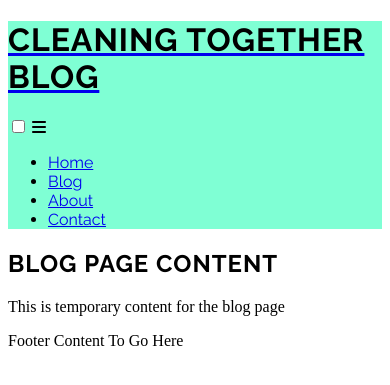
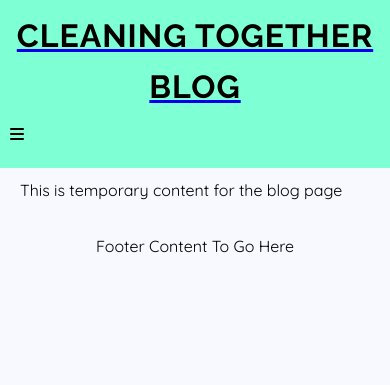
Before and after one commit to TonichaB/cleaning-blog, a Django app: page /blog/ in a window 390 px wide. Shown: the top 385 px of the page. Run offline with Django 4.2, Linux system fonts and the light colour scheme; some libraries are stand-ins or nearby versions.

Commit message:
style: initial css styling - configure settings to connect to the css stylesheet - add intial styling for base.html header and nav bar

```diff
--- a/cleaning_blog/settings.py
+++ b/cleaning_blog/settings.py
@@ -19,6 +19,8 @@ if os.path.isfile('env.py'):
 # Build paths inside the project like this: BASE_DIR / 'subdir'.
 BASE_DIR = Path(__file__).resolve().parent.parent
 TEMPLATES_DIR = os.path.join(BASE_DIR, 'templates')
+STATICFILES_DIRS = [os.path.join(BASE_DIR, 'static')]
+STATIC_ROOT = os.path.join(BASE_DIR, 'staticfiles')
 
 # Quick-start development settings - unsuitable for production
 # See https://docs.djangoproject.com/en/4.2/howto/deployment/checklist/
@@ -123,7 +125,7 @@ USE_TZ = True
 # Static files (CSS, JavaScript, Images)
 # https://docs.djangoproject.com/en/4.2/howto/static-files/
 
-STATIC_URL = 'static/'
+STATIC_URL = '/static/'
 
 # Default primary key field type
 # https://docs.djangoproject.com/en/4.2/ref/settings/#default-auto-field
--- a/cleaning_blog/urls.py
+++ b/cleaning_blog/urls.py
@@ -20,6 +20,8 @@ from core.views import home, about, contact
 from blog.views import blog
 from comments.views import my_comments
 from users.views import my_users
+from django.conf import settings
+from django.conf.urls.static import static
 
 urlpatterns = [
     path('admin/', admin.site.urls),
@@ -29,4 +31,4 @@ urlpatterns = [
     path('blog/', blog, name='blog'), # Blog Page
     path('comments/', my_comments, name='comments'),
     path('users/', my_users, name='users'),
-]
+] + static(settings.STATIC_URL, document_root=settings.STATICFILES_DIRS[0])
--- a/static/css/style.css
+++ b/static/css/style.css
@@ -1,3 +1,9 @@
+/* Wildcard Selector to override default styles */
+* {
+    padding: 0;
+    margin: 0;
+    box-sizing: border-box;
+}
 
 /* General Styling */
 
@@ -11,18 +17,115 @@ h1, h2, h3 {
 header {
     background-color: #7fffd4;
     font-family: "Raleway", system-ui;
+    padding: 10px 0;
+    position: fixed;
+    width: 100%;
+    top: 0;
+    left: 0;
+    z-index: 1000;
+}
+
+header h1 {
+    margin: 0;
+    text-align: center;
+}
+
+#logo {
+    font-family: "Raleway", system-ui;
+    font-weight: 700;
+}
+
+body {
+    font-family: 'Quicksand', sans-serif;
+    line-height: 1.6;
+    background-color: #f8f8ff;
+    padding-top: 60px; /* Create space for fixed header */
+}
+
+main {
+    padding: 20px;
+    margin-top: 60px;
+    border-radius: 8px;
+}
+
+footer {
+    padding: 10px 0;
+    text-align: center;
+    position: relative;
+    bottom: 0;
+    width: 100%;
 }
 
 /* Navigation Styling */
 
-#menu {
-
+nav {
+    display: flex;
+    justify-content: center;
+    background-color: #00ffff;
 }
 
-#menu>li {
-
+nav ul {
+    list-style: none;
+    padding: 0;
+    margin: 0;
+    display: flex;
 }
 
-.active {
+nav ul li {
+    margin: 0 15px;
+}
 
+nav ul li a {
+    text-decoration: none;
+    font-weight: bold;
+    padding: 10px;
+    display: block;
 }
+
+nav ul li a:hover {
+    background-color: #006400;
+    border-radius: 5px;
+}
+
+/* Responsive Design */
+
+.nav-toggle-label {
+    display: none;
+}
+
+#nav-toggle {
+    display: none;
+}
+
+/* Media Queries */
+
+@media (max-width: 768px) {
+    nav ul {
+        flex-direction: column;
+        display: none;
+        width: 100%;
+    }
+
+    nav ul li {
+        margin: 0;
+    }
+
+    nav ul li a {
+        padding: 15px;
+        text-align: center;
+    }
+
+    #menu {
+        display: none;
+    }
+
+    #nav-toggle:checked + .nav-toggle-label + nav #menu {
+        display: block;
+    }
+
+    .nav-toggle-label {
+        display: block;
+        cursor: pointer;
+        padding: 10px;
+    }
+}
--- a/templates/base.html
+++ b/templates/base.html
@@ -1,4 +1,4 @@
-{% url 'base' as base_url %}
+{% load static %}
 
 <!DOCTYPE html>
 <html lang="en">
@@ -8,7 +8,7 @@
     <!-- Title -->
     <title>Cleaning Blog</title>
     <!-- Stylesheet -->
-    <link rel="stylesheet" href="cleaning_blog/static/css/style.css">
+    <link rel="stylesheet" href="{% static 'css/style.css' %}">
     <!-- Google Fonts -->
     <style>
         @import url('https://fonts.googleapis.com/css2?family=Quicksand:wght@300..700&family=Raleway:ital,wght@0,100..900;1,100..900&display=swap');
```
